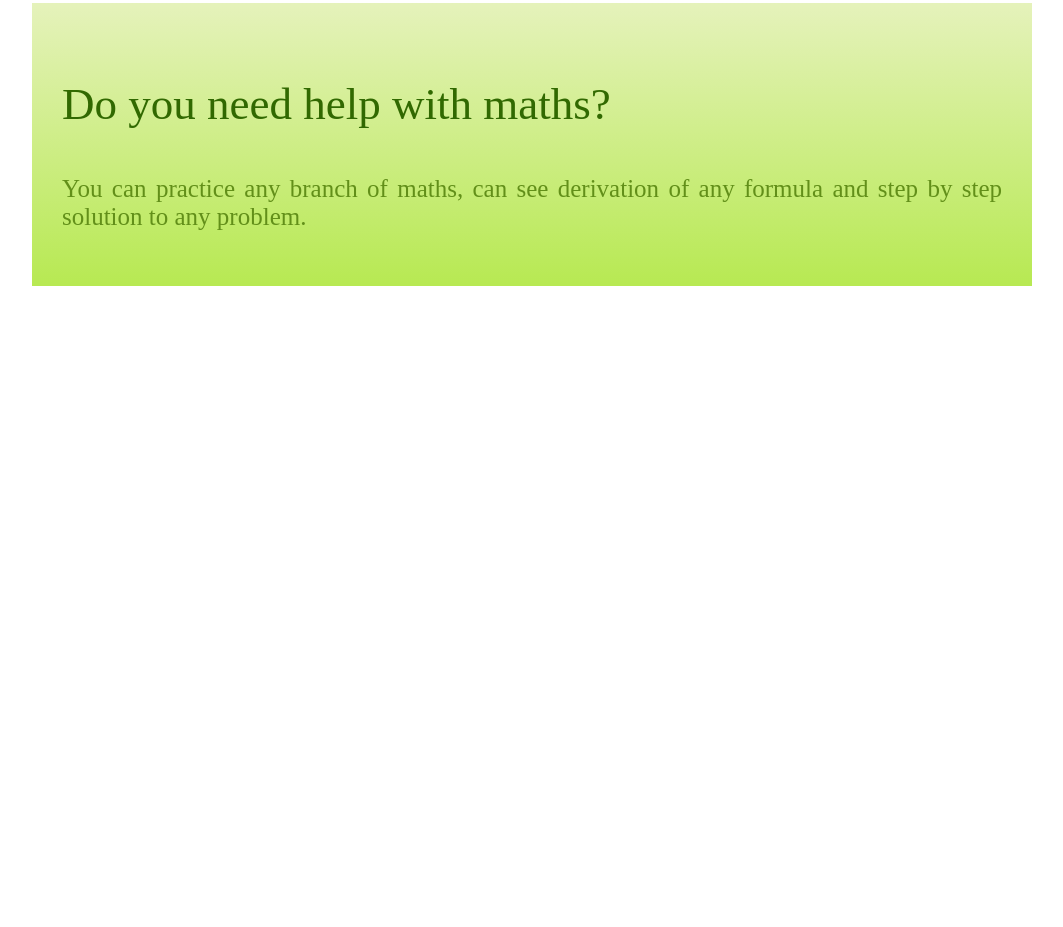
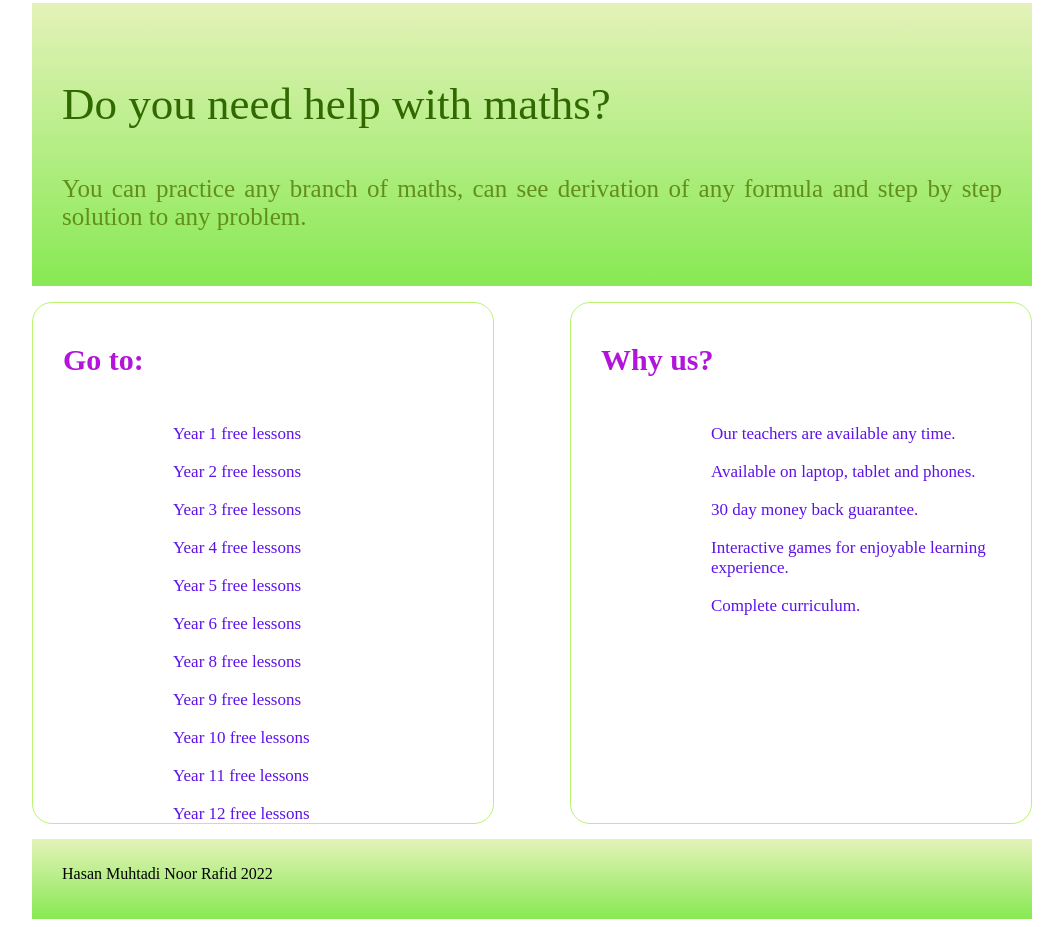
Before and after one commit to hmrafid/math-website, a plain HTML site: page index.html in a window 1280 px wide. Shown: the part 225-1152 px from the top of the page, without its empty margins (108-1171 px from the left). Before the commit the page ends 800 px from the top, so only its background shows below. Drawn offline with Linux system fonts and the light colour scheme.

Commit message:
2nd commit

```diff
--- a/index.html
+++ b/index.html
@@ -43,6 +43,40 @@
           formula and step by step solution to any problem.
         </p>
       </div>
+      <div id="leftsidebar" class="sidebar">
+        <h3>Go to:</h3>
+        <ul>
+          <li><a href="#">Year 1 free lessons</a></li>
+          <li><a href="#">Year 2 free lessons</a></li>
+          <li><a href="#">Year 3 free lessons</a></li>
+          <li><a href="#">Year 4 free lessons</a></li>
+          <li><a href="#">Year 5 free lessons</a></li>
+          <li><a href="#">Year 6 free lessons</a></li>
+          <li><a href="#">Year 8 free lessons</a></li>
+          <li><a href="#">Year 9 free lessons</a></li>
+          <li><a href="#">Year 10 free lessons</a></li>
+          <li><a href="#">Year 11 free lessons</a></li>
+          <li><a href="#">Year 12 free lessons</a></li>
+        </ul>
+      </div>
+      <div id="rightsidebar" class="sidebar">
+        <h3>Why us?</h3>
+        <ul>
+          <li><a href="#">Our teachers are available any time.</a></li>
+          <li><a href="#">Available on laptop, tablet and phones.</a></li>
+          <li><a href="#">30 day money back guarantee.</a></li>
+          <li>
+            <a href="#">Interactive games for enjoyable learning experience.</a>
+          </li>
+          <li><a href="#">Complete curriculum.</a></li>
+        </ul>
+      </div>
+      <div class="clear"></div>
+      <footer class="footer">
+        <div>
+          <p>Hasan Muhtadi Noor Rafid 2022</p>
+        </div>
+      </footer>
     </div>
   </body>
 </html>
--- a/styling.css
+++ b/styling.css
@@ -21,6 +21,9 @@ h1 a {
 #searchBox {
   float: right;
   background: linear-gradient(#e4f2b9, #87e953);
+  background: -webkit-linear-gradient(#e4f2b9, #87e953);
+  background: -o-linear-gradient(#e4f2b9, #87e953);
+  background: -moz-linear-gradient(#e4f2b9, #87e953);
   width: 400px;
   height: 5 0px;
   padding: 20px 20px 0 20px;
@@ -47,6 +50,9 @@ h1 a {
 #menu {
   height: 70px;
   background: linear-gradient(#f8f594, #d5d533);
+  background: -webkit-linear-gradient(#e4f2b9, #87e953);
+  background: -o-linear-gradient(#e4f2b9, #87e953);
+  background: -moz-linear-gradient(#e4f2b9, #87e953);
   padding: 7px 0;
 }
 ul {
@@ -76,6 +82,9 @@ ul {
 }
 #introduction {
   background: linear-gradient(#e5f2bb, #b7e952);
+  background: -webkit-linear-gradient(#e4f2b9, #87e953);
+  background: -o-linear-gradient(#e4f2b9, #87e953);
+  background: -moz-linear-gradient(#e4f2b9, #87e953);
   padding: 30px;
   margin: 16px 0;
 }
@@ -89,3 +98,48 @@ ul {
   color: #628f19;
   text-align: justify;
 }
+.sidebar {
+  height: 500px;
+  width: 400px;
+  border: 1px solid #baf46f;
+  border-radius: 20px;
+  padding: 10px 30px;
+}
+.sidebar h3 {
+  color: #b314db;
+  font-size: 30px;
+}
+.sidebar ul {
+  padding-top: 8px;
+}
+
+.sidebar ul li {
+  padding: 9px 0 9px 70px;
+}
+.sidebar ul li a {
+  text-decoration: none;
+  font-size: 17px;
+  color: #5d12e7;
+}
+.sidebar ul li a :hover,
+.sidebar ul li a.active {
+  text-decoration: none;
+  color: #b314db;
+  font-size: 23px;
+  font-weight: bold;
+}
+#leftsidebar {
+  float: left;
+}
+#rightsidebar {
+  float: right;
+}
+.footer {
+  height: 60px;
+  background: linear-gradient(#f6f390, #d5d533);
+  background: -webkit-linear-gradient(#e4f2b9, #87e953);
+  background: -o-linear-gradient(#e4f2b9, #87e953);
+  background: -moz-linear-gradient(#e4f2b9, #87e953);
+  padding: 10px 30px;
+  margin-top: 15px;
+}
```
